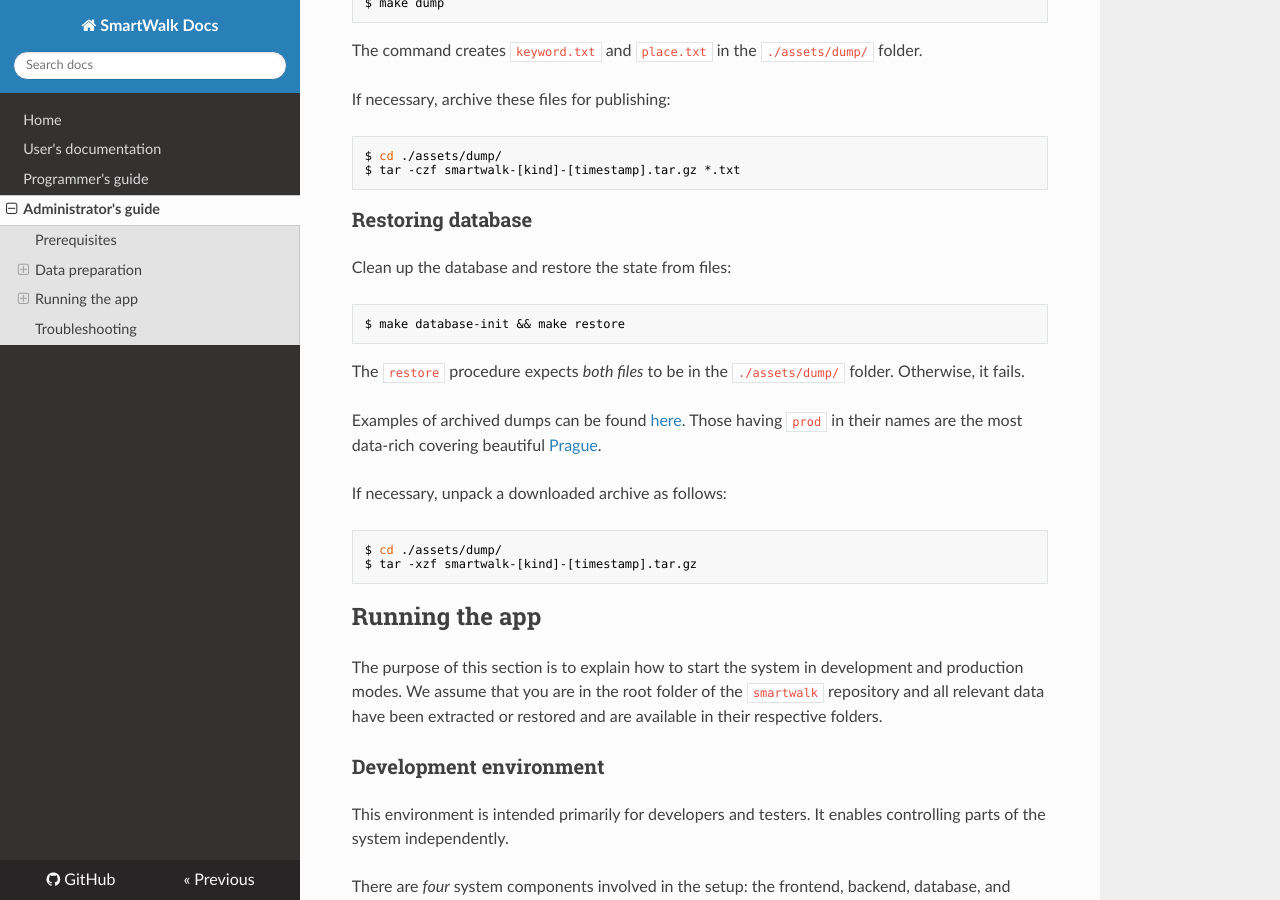
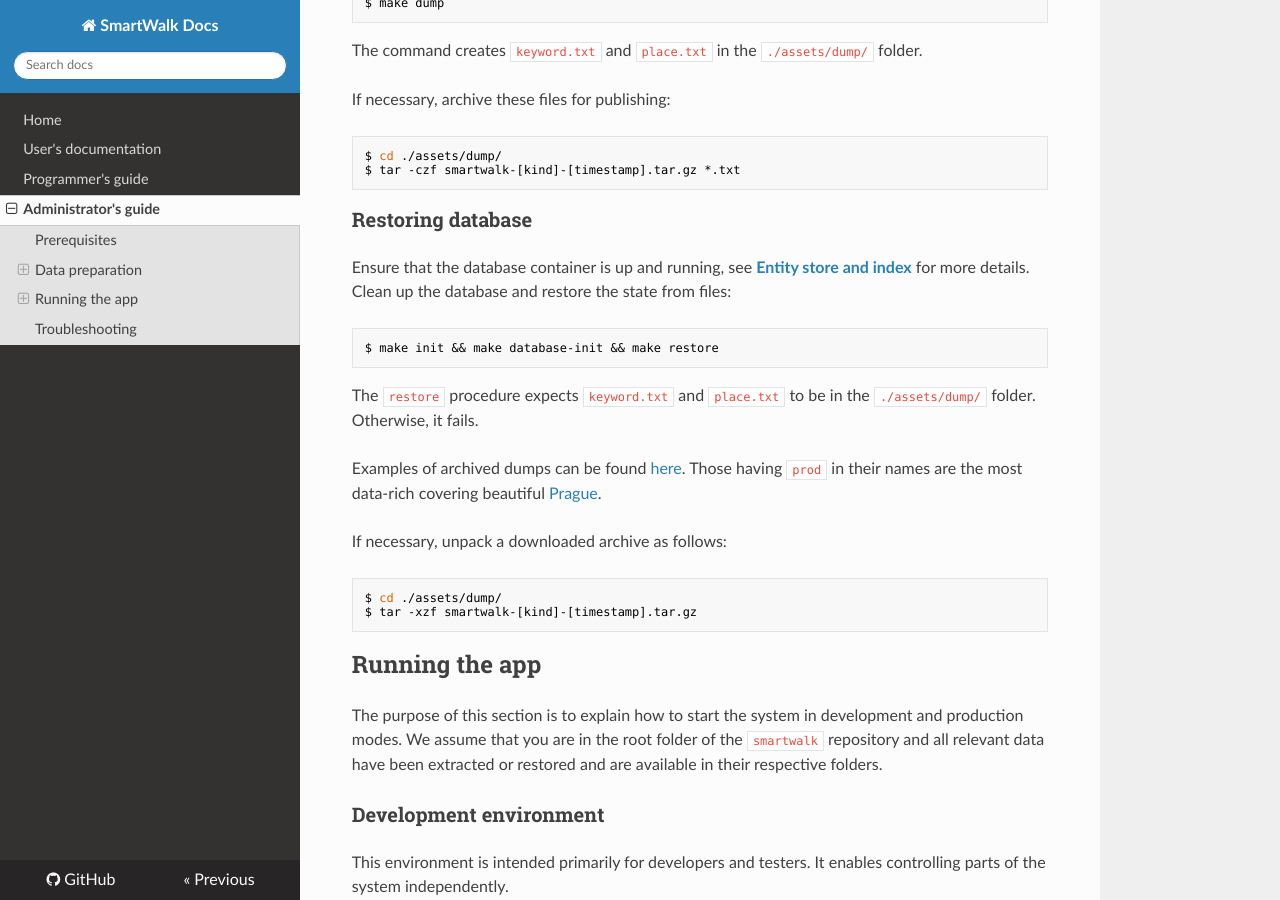
Before and after one commit to zhukovdm/smartwalk-docs, an MkDocs documentation site: the page built from content/adm.md, in a window 1280 px wide and 900 px high, scrolled down 4294 px. Built offline with MkDocs 1.6.1, drawn with Linux system fonts in a browser that asks for light colours; nearby versions of some CDN libraries.

Commit message:
improve restore procedure

````diff
--- a/content/adm.md
+++ b/content/adm.md
@@ -172,13 +172,13 @@ $ tar -czf smartwalk-[kind]-[timestamp].tar.gz *.txt
 
 ### Restoring database
 
-Clean up the database and restore the state from files:
+Ensure that the database container is up and running, see [**Entity store and index**](#entity-store-and-index) for more details. Clean up the database and restore the state from files:
 
 ```bash
-$ make database-init && make restore
+$ make init && make database-init && make restore
 ```
 
-The `restore` procedure expects *both files* to be in the `./assets/dump/` folder. Otherwise, it fails.
+The `restore` procedure expects `keyword.txt` and `place.txt` to be in the `./assets/dump/` folder. Otherwise, it fails.
 
 Examples of archived dumps can be found [here](https://www.dropbox.com/scl/fo/phyv4l2649p3oqy4345wp/h?rlkey=jbg9obkzk6izoy8vlulveznq9&dl=0). Those having `prod` in their names are the most data-rich covering beautiful [Prague](https://en.wikipedia.org/wiki/Prague).
 
````
Also changed, not shown: content/index.md (+1 -1 lines), content/prg.md (+2 -2 lines).
